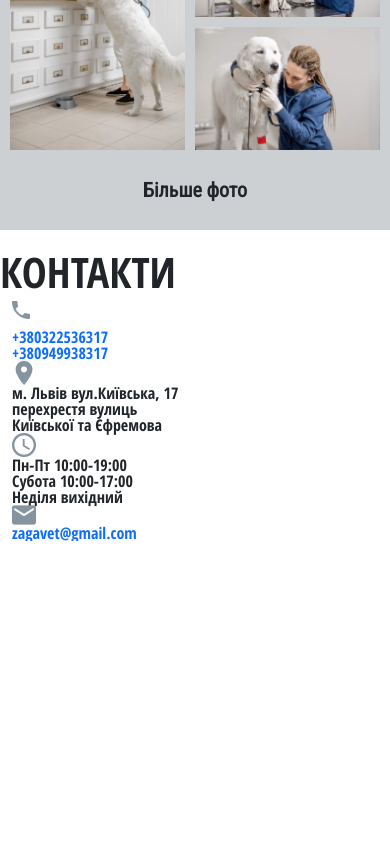
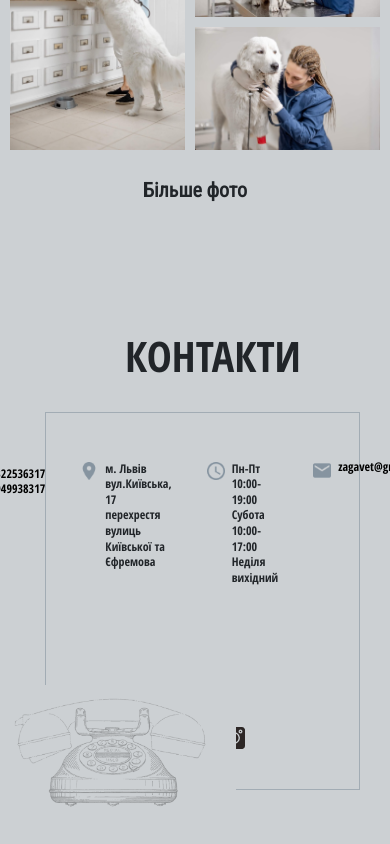
Before and after one commit to olenagoloyda/veterinary-2.0, a plain HTML site: page index.html in a window 390 px wide. Shown: the part 6038-6882 px from the top of the page. Before the commit the page ends 6579 px from the top, so only its background shows below. Drawn offline with nearby package versions, Linux system fonts and the light colour scheme.

Commit message:
added contacts section

```diff
--- a/index.html
+++ b/index.html
@@ -295,7 +295,7 @@
               <div class="button_main button_apotheke">
                 <a class="open_modal" href="tel:+380985689048"><span> ЗАПИСАТИСЬ НА ПРИЙОМ</span></a>
               </div>
-              <img src="images/apotheke_decor.png" alt="apotheke_decor">
+              <!-- <img src="images/apotheke_decor.png" alt="apotheke_decor"> -->
 
           </div>
             <div class="services_menu_content">
@@ -454,21 +454,21 @@
       <p class="gallery_btn">Більше фото</p>
     </section>
        <section class="contacts" id="contacts">
-      <h3 class="title">КОНТАКТИ</h3>
-      <div class="container">
+      <h3 class="title title_contacts">КОНТАКТИ</h3>
+      <div class="contacts_section_container">
+      <div class="contacts_container">
         <div class="phone-numbers">
           <div>
-            <img class="phone_icon" src="images/phone-call-button (2).png" alt="" />
+            <img class="phone_icon icons" src="images/phone-call-button (2).png" alt="" />
           </div>
           <div>
             <a href="tel:+380322536317">+380322536317</a> <br />
             <a class="second_phone" href="tel:+380949938317">+380949938317</a>
           </div>
         </div>
-
         <div class="address">
           <div>
-            <img class="map_icon" src="images/map-placeholder (2).png" alt="" />
+            <img class="map_icon icons" src="images/map-placeholder (2).png" alt="" />
           </div>
           <div>
             <span>
@@ -478,11 +478,9 @@
             </span>
           </div>
         </div>
-      </div>
-      <div class="container">
         <div class="hours_container">
           <div>
-            <img class="clock_icon" src="images/clock_icon.png" alt="" />
+            <img class="clock_icon icons" src="images/clock_icon.png" alt="" />
           </div>
           <div class="work_hours">
             <span>
@@ -494,13 +492,19 @@
         </div>
         <div class="email_container">
           <div>
-            <img class="email_icon" src="images/mail_icon.png" alt="" />
+            <img class="email_icon icons" src="images/mail_icon.png" alt="" />
           </div>
           <div class="email">
             <a href="mailto:zagavet@gmail.com">zagavet@gmail.com</a>
           </div>
         </div>
-      </div>
+        </div>
+        <img class="phone_decor" src="images/phone_decor.png" alt="phone decor">
+        <div class="media_icons_container">
+          <a href=""><img src="images/facebook-logo_black.png" alt="facebook-logo_black"></a>
+          <a href=""><img src="images/instagram_logo_black.png" alt="instagram_logo_black"></a>
+        </div>
+    </div>
       <div class="pop-up_gallery hide">
         <div class="pop-up_close_container">
         <h6 class="pop-up_close">&#10006;</h6>
@@ -508,7 +512,6 @@
           <div class="pop-up_img_container">
             <img class="pop-up_img" src="images/gallery/doctor_with_dog_1.jpg" alt="doctor with dog">
           </div>
-
       </div>
     </section>
 
--- a/styles.css
+++ b/styles.css
@@ -1286,7 +1286,7 @@ h1 span {
 .gallery_btn{
     text-align: center;
     margin-top: 20px;
-    padding-bottom: 20px;
+    margin-bottom: 0;
     font-size: 20px;
     font-weight: 600;
 }
@@ -1365,3 +1365,105 @@ h1 span {
     font-size: 28px;
     cursor: pointer;
 }
+
+.contacts{
+    background-color:var(--brand-gray-color);
+    padding-left: 15px;
+    padding-bottom: 100px;
+}
+
+.title_contacts{
+    padding-top: 120px;
+    padding-left: 170px;
+}
+.contacts_section_container{
+    border: 1.6px solid #8694a095;;
+    padding-bottom: 40px;
+    padding-top: 80px;
+    margin: 80px 100px 50px 90px;
+}
+.contacts_container{
+    display:flex;
+    justify-content: center;
+    gap: 130px;
+    font-size: 16px;
+    line-height: 1.3;
+    margin: 0;
+}
+
+.icons{
+    width: 18px;
+    position: relative;
+    right: 25px;
+    top: 19px;
+}
+.contacts a{
+    color:black;
+    font-size: 16px;
+    line-height: 1.3;
+}
+
+.phone_decor{
+    width: 300px;
+    z-index: 5;
+    position: relative;
+    top: 100px;
+    right: 60px;
+    background-color:var(--brand-gray-color);
+    margin: 0;
+}
+.media_icons_container{
+    width: 100%;
+    display: flex;
+    justify-content: center;
+    gap: 40px;
+}
+
+@media(max-width:1183px){
+
+    .contacts_section_container{
+        margin: 80px 70px 50px 70px;
+    }
+    .contacts_container{
+        gap: 100px;
+    }
+}
+@media(max-width:1026px){
+
+    .contacts_section_container{
+        margin: 80px 40px 50px 40px;
+    }
+    .contacts_container{
+        gap: 80px;
+    }
+}
+
+@media(max-width:940px){
+    .contacts{
+        padding-bottom: 80px;
+    }
+
+    .title_contacts{
+        padding-top: 120px;
+        padding-left: 110px;
+    }
+    .contacts_section_container{
+        padding-bottom: 40px;
+        padding-top: 30px;
+        margin: 30px 30px 50px 30px;
+    }
+    .contacts_container{
+        display:flex;
+        justify-content: center;
+        gap: 60px;
+        font-size: 12px;
+    }
+
+    .contacts a{
+        font-size: 12px;
+    }
+
+    .phone_decor{
+        width: 250px;
+    }
+}
```
Also changed, not shown: images/facebook-logo_black.png (added), images/instagram_logo_black.png (added), images/phone_decor.jpg (added), images/phone_decor.png (added).
